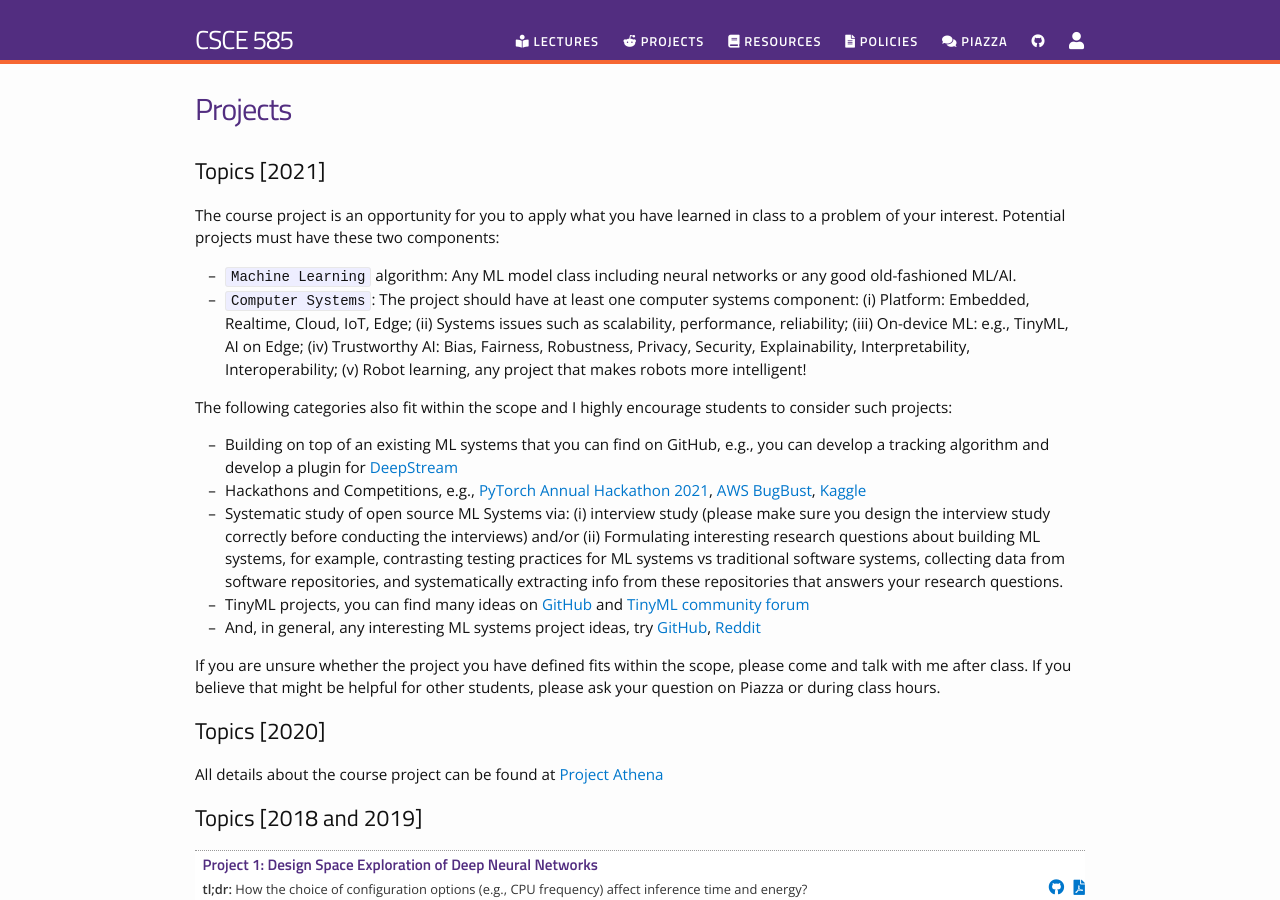
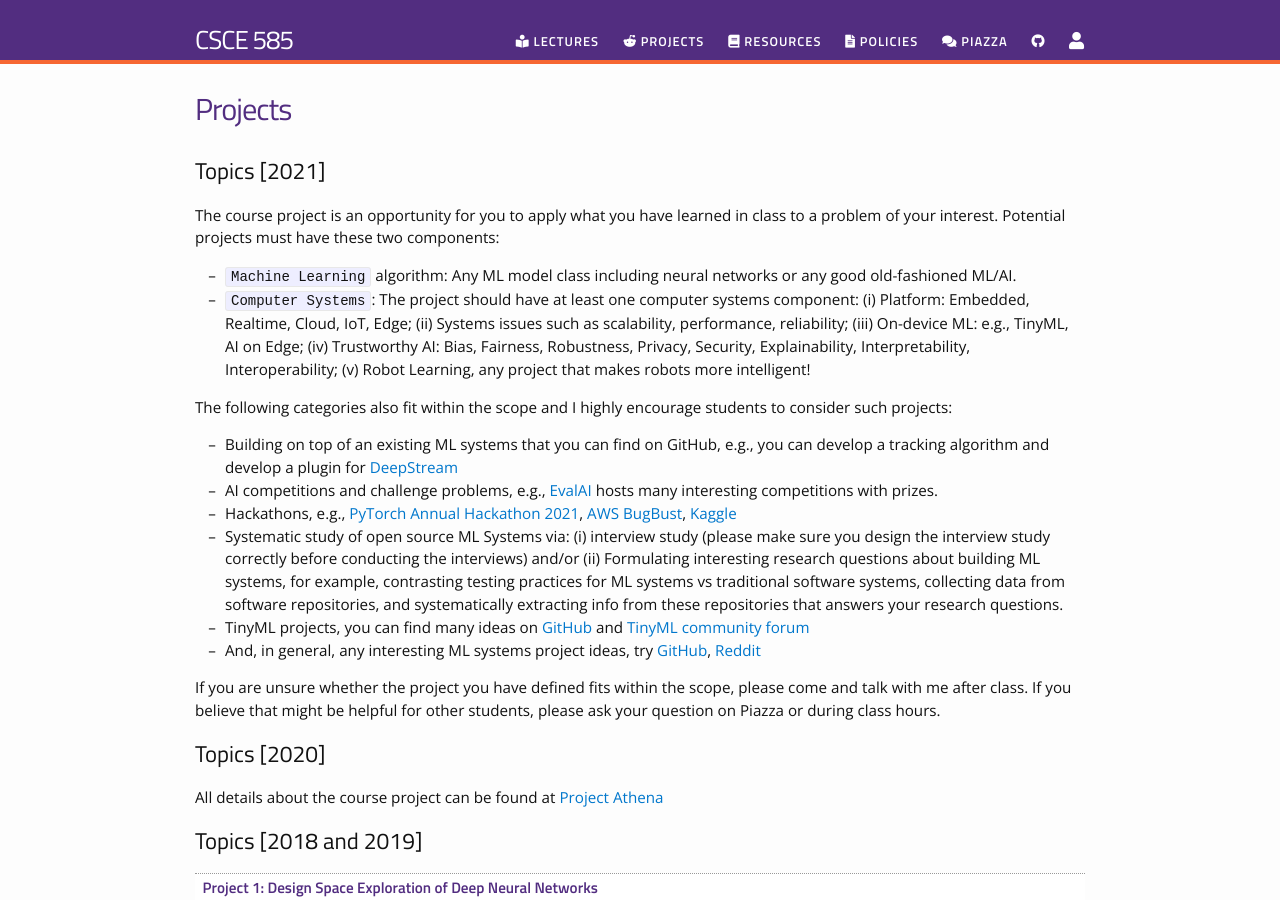
Before and after one commit to pooyanjamshidi/mls, a Jekyll site: the page built from projects.md, in a window 1280 px wide and 900 px high. Built offline with Jekyll 4.4.1, drawn with Linux system fonts in a browser that asks for light colours; nearby versions of some CDN libraries.

Commit message:
added evalai

```diff
--- a/projects.md
+++ b/projects.md
@@ -8,11 +8,12 @@ permalink: /projects/
 
 The course project is an opportunity for you to apply what you have learned in class to a problem of your interest. Potential projects must have these two components:
 - `Machine Learning` algorithm: Any ML model class including neural networks or any good old-fashioned ML/AI.
-- `Computer Systems`: The project should have at least one computer systems component: (i) Platform: Embedded, Realtime, Cloud, IoT, Edge; (ii) Systems issues such as scalability, performance, reliability; (iii) On-device ML: e.g., TinyML, AI on Edge; (iv) Trustworthy AI: Bias, Fairness, Robustness, Privacy, Security, Explainability, Interpretability, Interoperability; (v) Robot learning, any project that makes robots more intelligent!
+- `Computer Systems`: The project should have at least one computer systems component: (i) Platform: Embedded, Realtime, Cloud, IoT, Edge; (ii) Systems issues such as scalability, performance, reliability; (iii) On-device ML: e.g., TinyML, AI on Edge; (iv) Trustworthy AI: Bias, Fairness, Robustness, Privacy, Security, Explainability, Interpretability, Interoperability; (v) Robot Learning, any project that makes robots more intelligent!
 
 The following categories also fit within the scope and I highly encourage students to consider such projects:
 * Building on top of an existing ML systems that you can find on GitHub, e.g., you can develop a tracking algorithm and develop a plugin for [DeepStream](https://developer.nvidia.com/deepstream-sdk)
-* Hackathons and Competitions, e.g., [PyTorch Annual Hackathon 2021](https://pytorch2021.devpost.com/), [AWS BugBust](https://aws.amazon.com/bugbust/), [Kaggle](https://www.kaggle.com/competitions)
+* AI competitions and challenge problems, e.g., [EvalAI](https://eval.ai/) hosts many interesting competitions with prizes.
+* Hackathons, e.g., [PyTorch Annual Hackathon 2021](https://pytorch2021.devpost.com/), [AWS BugBust](https://aws.amazon.com/bugbust/), [Kaggle](https://www.kaggle.com/competitions)
 * Systematic study of open source ML Systems via: (i) interview study (please make sure you design the interview study correctly before conducting the interviews) and/or (ii) Formulating interesting research questions about building ML systems, for example, contrasting testing practices for ML systems vs traditional software systems, collecting data from software repositories, and systematically extracting info from these repositories that answers your research questions.
 * TinyML projects, you can find many ideas on [GitHub](https://github.com/gigwegbe/tinyml-papers-and-projects) and [TinyML community forum](https://discuss.tinymlx.org/c/projects/5)
 * And, in general, any interesting ML systems project ideas, try [GitHub](https://github.com/NirantK/awesome-project-ideas), [Reddit](https://www.reddit.com/r/MachineLearning/search/?q=systems&restrict_sr=1)
```
